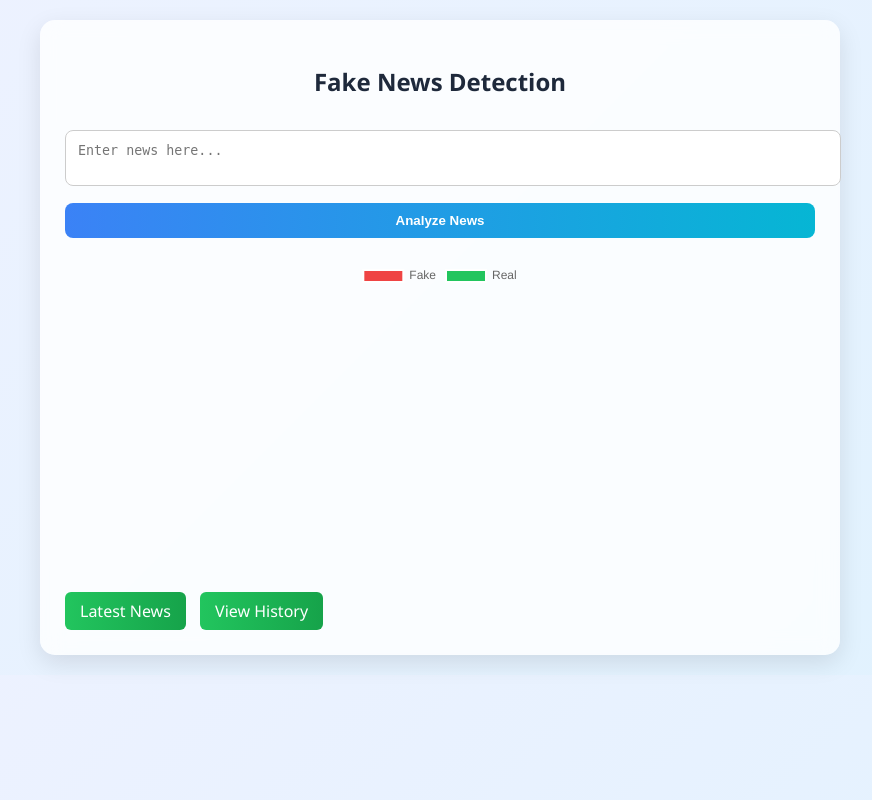
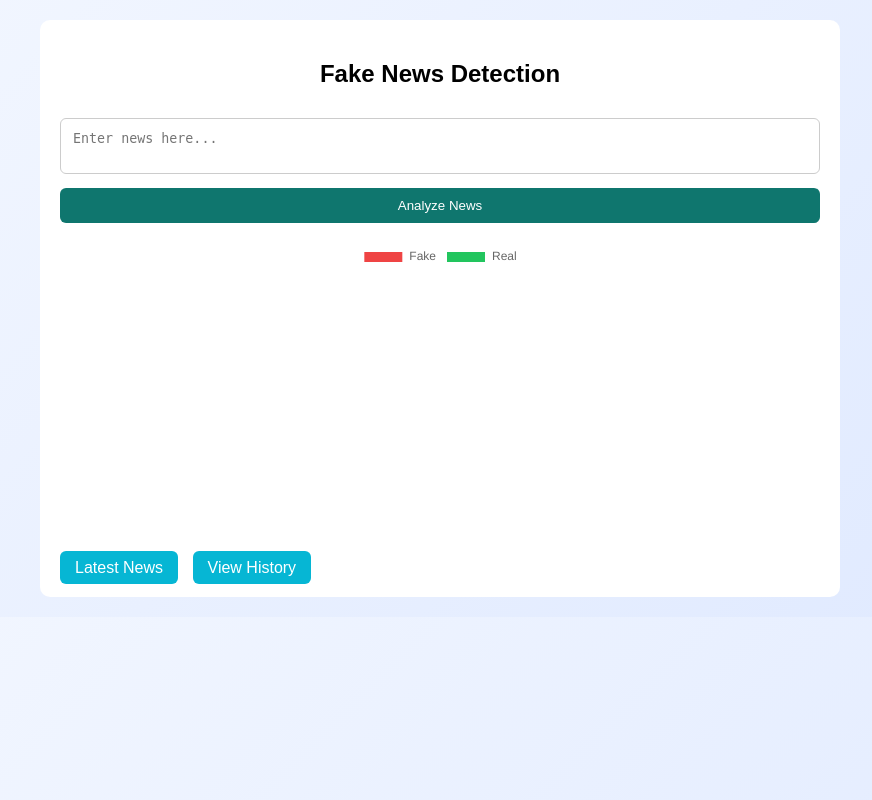
Before and after one commit to AshHole24/fake-news-detection, a Flask app: page / in a window 1280 px wide. Shown: the whole page, without its empty margins (200-1072 px from the left). Run offline with Flask 3, Linux system fonts and the light colour scheme; parts of the project's set-up code (start-up, migrations or seed data) failed here and were passed over.

Commit message:
Update style.css

```diff
--- a/static/style.css
+++ b/static/style.css
@@ -1,6 +1,6 @@
 body{
-    font-family: 'Segoe UI', sans-serif;
-    background: linear-gradient(135deg, #eef2ff, #e0f2fe);
+    font-family: Arial, sans-serif;
+    background: linear-gradient(135deg,#f3f7ff,#dfe9ff);
     margin: 0;
     padding: 20px;
 }
@@ -11,92 +11,59 @@ body{
     margin: auto;
 }
 
-/* Card (Glass Effect) */
+/* Card */
 .card{
-    background: rgba(255, 255, 255, 0.8);
-    backdrop-filter: blur(10px);
-    padding: 25px;
-    border-radius: 15px;
-    box-shadow: 0 8px 25px rgba(0,0,0,0.1);
-    transition: 0.3s;
-}
-
-.card:hover{
-    transform: translateY(-3px);
+    background: white;
+    padding: 20px;
+    border-radius: 10px;
+    width: 100%;
+    box-sizing: border-box;
 }
 
 /* Heading */
 h2{
     text-align: center;
-    color: #1e293b;
 }
 
-/* Textarea */
+/* Textarea (FIXED ALIGNMENT) */
 textarea{
     width: 100%;
     padding: 12px;
-    margin: 12px 0;
-    border-radius: 8px;
+    margin: 10px 0;
+    box-sizing: border-box;
+    border-radius: 6px;
     border: 1px solid #ccc;
     resize: none;
-    transition: 0.2s;
-}
-
-textarea:focus{
-    outline: none;
-    border-color: #3b82f6;
-    box-shadow: 0 0 5px rgba(59,130,246,0.3);
 }
 
 /* Button */
 button{
     width: 100%;
-    background: linear-gradient(90deg,#3b82f6,#06b6d4);
+    background: #0f766e;
     color: white;
     padding: 10px;
     border: none;
-    border-radius: 8px;
+    border-radius: 6px;
     cursor: pointer;
-    font-weight: bold;
-    transition: 0.3s;
 }
 
-button:hover{
-    opacity: 0.9;
+/* Result */
+.result{
+    margin-top: 15px;
 }
 
-/* Result Box */
-.result{
-    margin-top: 15px;
-    padding: 12px;
-    border-radius: 10px;
-    background: #f8fafc;
+/* Links */
+.news-btn{
+    background: #06b6d4;
+    color: white;
+    padding: 8px 15px;
+    text-decoration: none;
+    border-radius: 6px;
+    margin-right: 10px;
 }
 
-/* Links / Buttons */
-.news-btn{
-    display: inline-block;
-    margin-top: 10px;
-    margin-right: 10px;
-    padding: 8px 15px;
-    background: linear-gradient(90deg,#22c55e,#16a34a);
-    color: white;
-    border-radius: 6px;
-    text-decoration: none;
-    transition: 0.3s;
+/* Confidence bar FIX */
+.result div{
+    overflow: hidden;
+    border-radius: 10px;
 }
-
-.news-btn:hover{
-    opacity: 0.85;
-}
-
-/* Confidence Bar Smooth */
-.result div div{
-    transition: width 0.5s ease-in-out;
-}
-
-/* Chart Center */
-canvas{
-    display: block;
-    margin: auto;
-}
```
